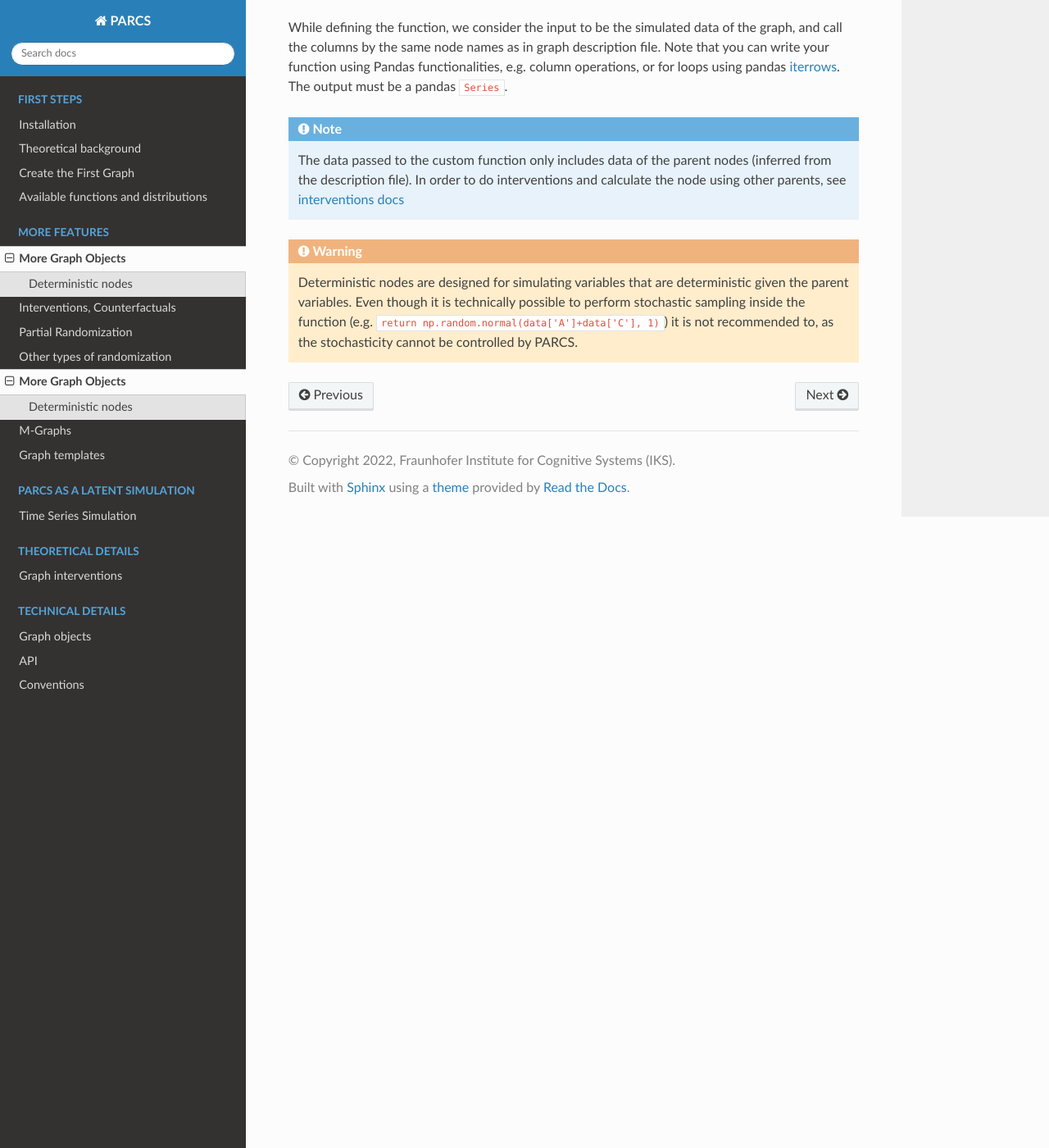
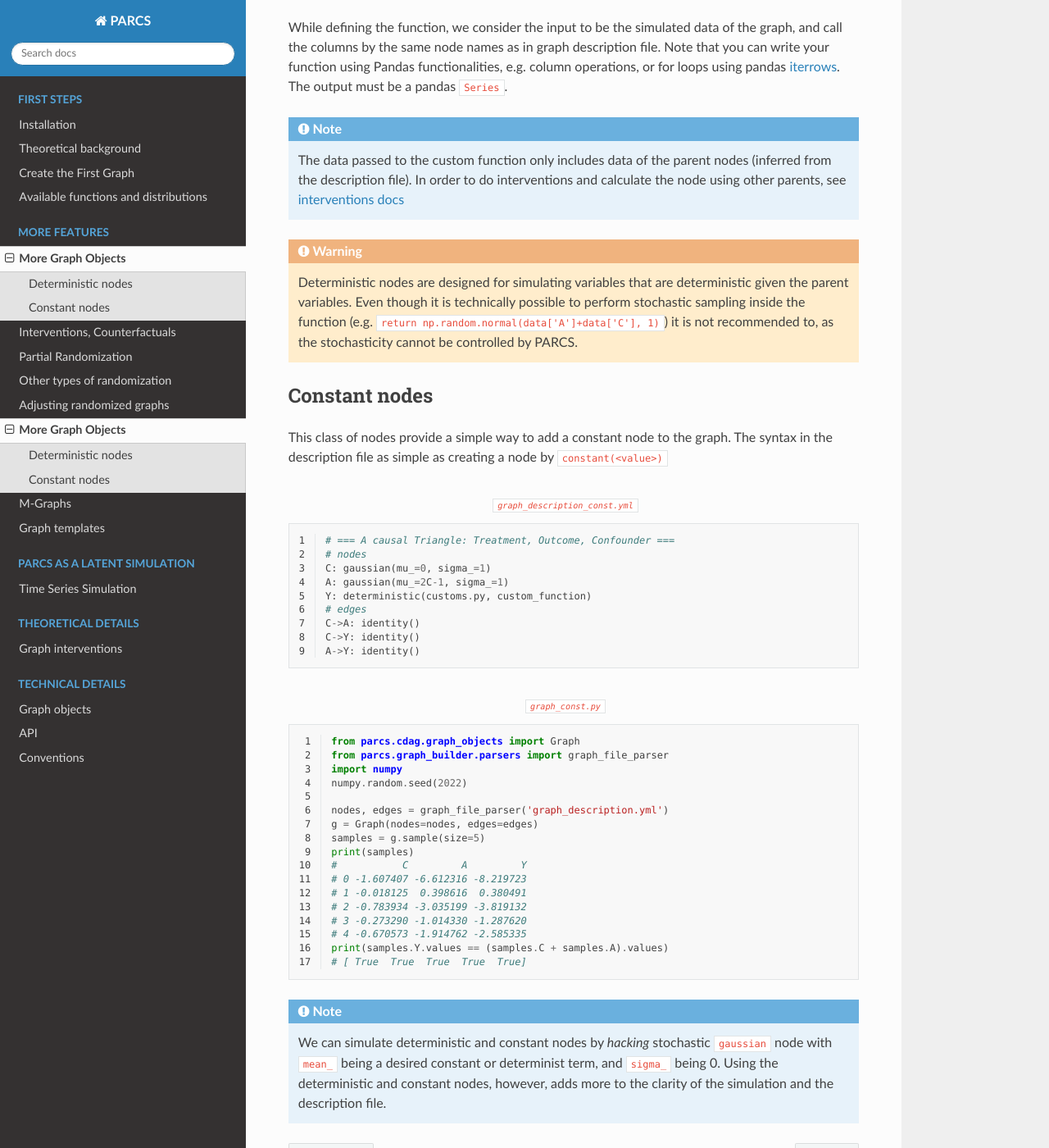
Before and after one commit to FraunhoferIKS/parcs, a Sphinx documentation site: the page built from docs/source/features/more_graph_objects.rst, in a window 1280 px wide and 1400 px high, scrolled down 1259 px. Shown: the whole window at 82% size. Built offline with Sphinx 7.4.7 and the Read the Docs theme 2.0.0, drawn with Linux system fonts in a browser that asks for light colours.

Commit message:
add constant nodes

```diff
--- /dev/null
+++ b/docs/source/features/code_blocks/b1/graph_const.py
@@ -0,0 +1,13 @@
+from parcs.cdag.graph_objects import Graph
+from parcs.graph_builder.parsers import graph_file_parser
+import numpy
+numpy.random.seed(2022)
+
+nodes, edges = graph_file_parser('graph_description_const.yml')
+g = Graph(nodes=nodes, edges=edges)
+samples = g.sample(size=3)
+print(samples)
+#           C         A         Y
+# 0 -1.607407 -6.612316 -8.219723
+# 1 -0.018125  0.398616  0.380491
+# 2 -0.783934 -3.035199 -3.819132
--- a/docs/source/features/more_graph_objects.rst
+++ b/docs/source/features/more_graph_objects.rst
@@ -33,3 +33,20 @@ While defining the function, we consider the input to be the simulated data of t
 
 .. warning::
     Deterministic nodes are designed for simulating variables that are deterministic given the parent variables. Even though it is technically possible to perform stochastic sampling inside the function (e.g. ``return np.random.normal(data['A']+data['C'], 1)``) it is not recommended to, as the stochasticity cannot be controlled by PARCS.
+
+
+Constant nodes
+==============
+
+This class of nodes provide a simple way to add a constant node to the graph. The syntax in the description file as simple as creating a node by ``constant(<value>)``
+
+.. literalinclude:: code_blocks/b1/graph_description.yml
+    :caption: :code:`graph_description_const.yml`
+    :linenos:
+
+.. literalinclude:: code_blocks/b1/graph.py
+    :caption: :code:`graph_const.py`
+    :linenos:
+
+.. note::
+    We can simulate deterministic and constant nodes by `hacking` stochastic ``gaussian`` node with ``mean_`` being a desired constant or determinist term, and ``sigma_`` being 0. Using the deterministic and constant nodes, however, adds more to the clarity of the simulation and the description file.
```
Also changed, not shown: docs/source/features/adjusting_randomized.rst (+1 -6 lines), docs/source/features/code_blocks/b1/graph_description_const.yml (added, +9 -0 lines).
